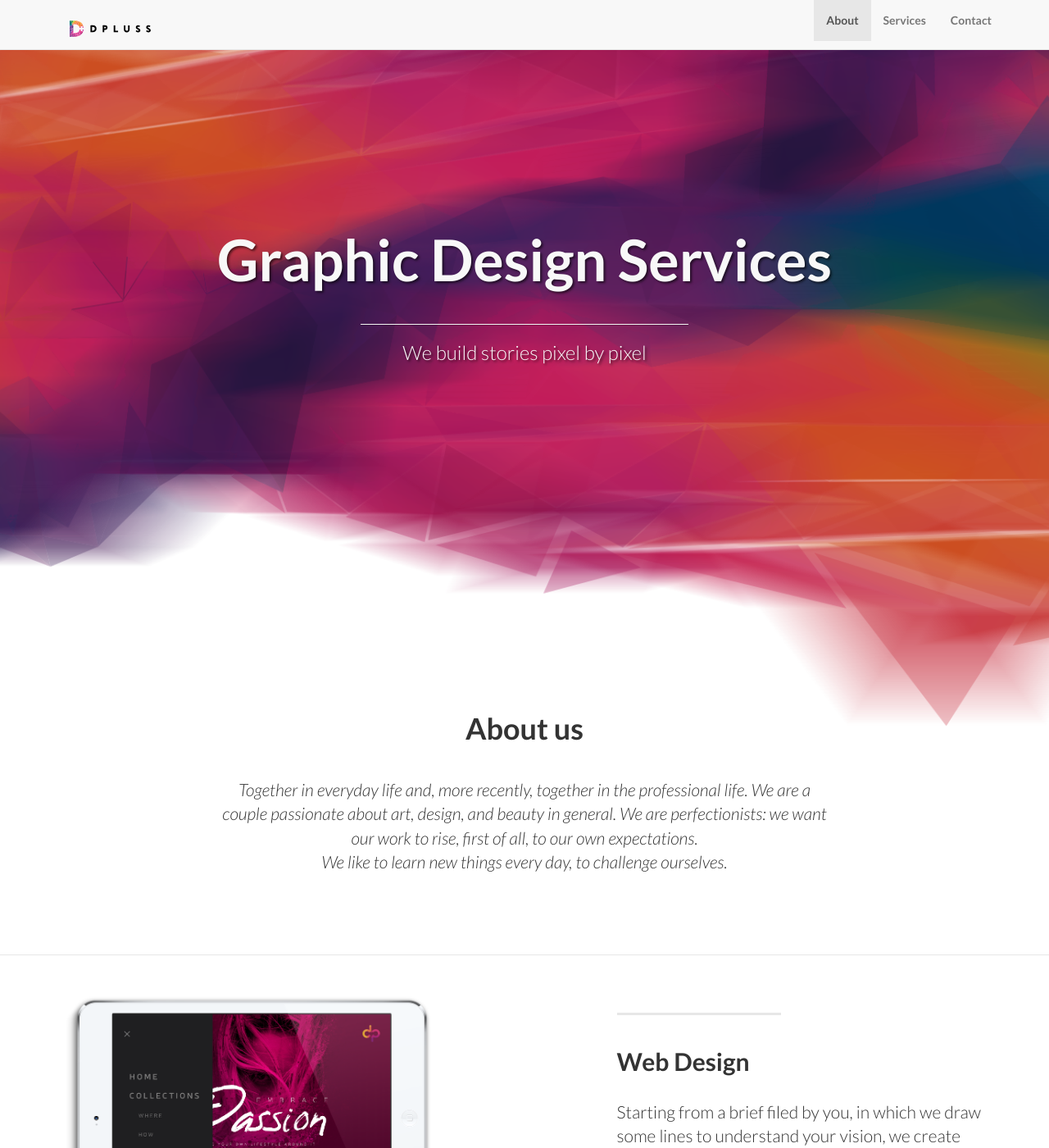
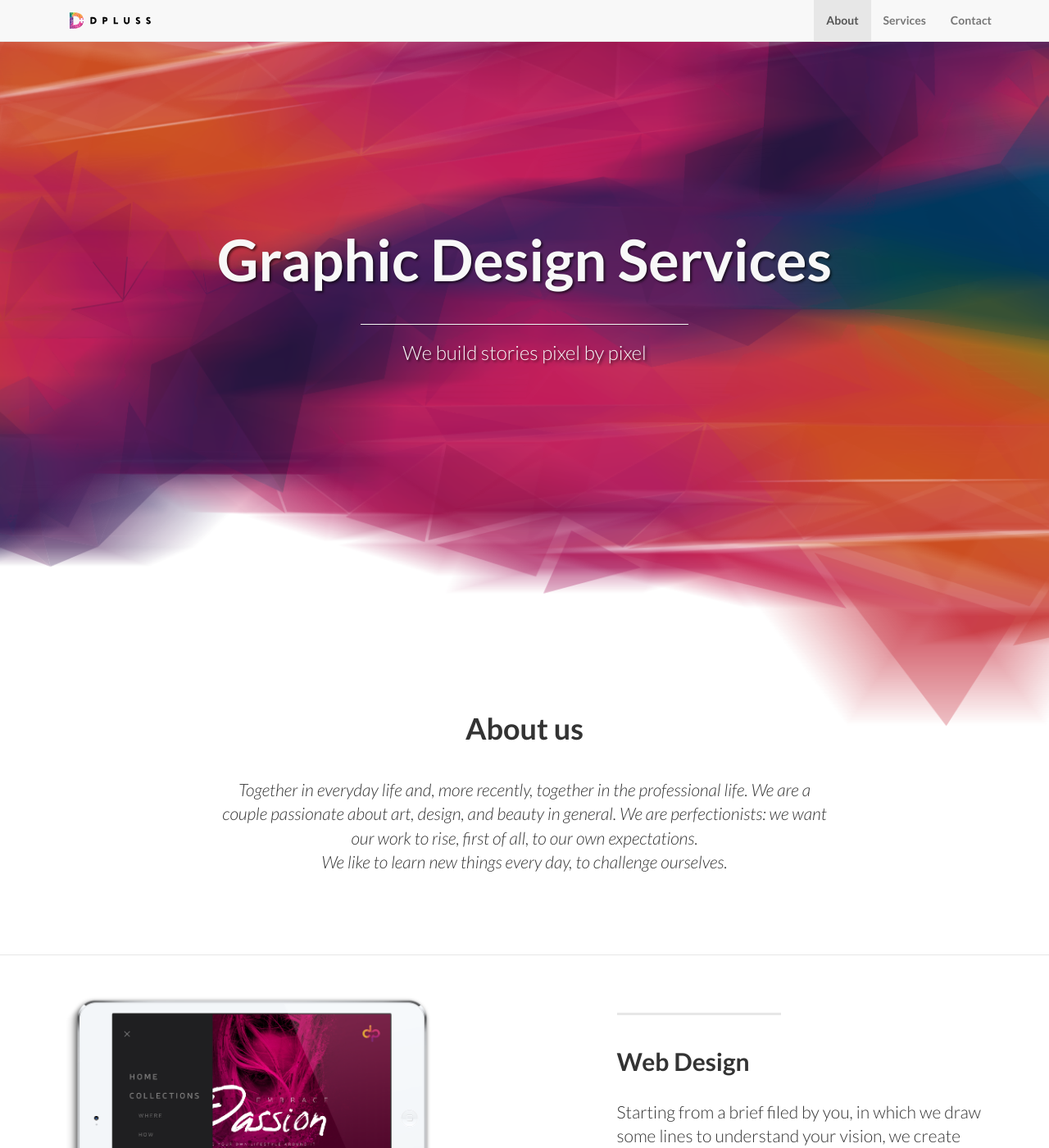
Before and after one commit to IGSalar/IGSalar.github.io, a Jekyll site: the page built from index.html, in a window 1280 px wide and 1400 px high. Shown: the whole window at 82% size. Built offline with Jekyll 4.4.1, drawn with Linux system fonts in a browser that asks for light colours.

Commit message:
Update landing-page.css

```diff
--- a/css/landing-page.css
+++ b/css/landing-page.css
@@ -20,7 +20,11 @@ h6 {
     font-family: "Lato","Helvetica Neue",Helvetica,Arial,sans-serif;
     font-weight: 700;
 }
-.navbar-brand {
+/* .navbar-brand {
+    margin-top: 10px;
+} */
+
+.navbar-brand page-scroll {
     margin-top: 10px;
 }
 
```
